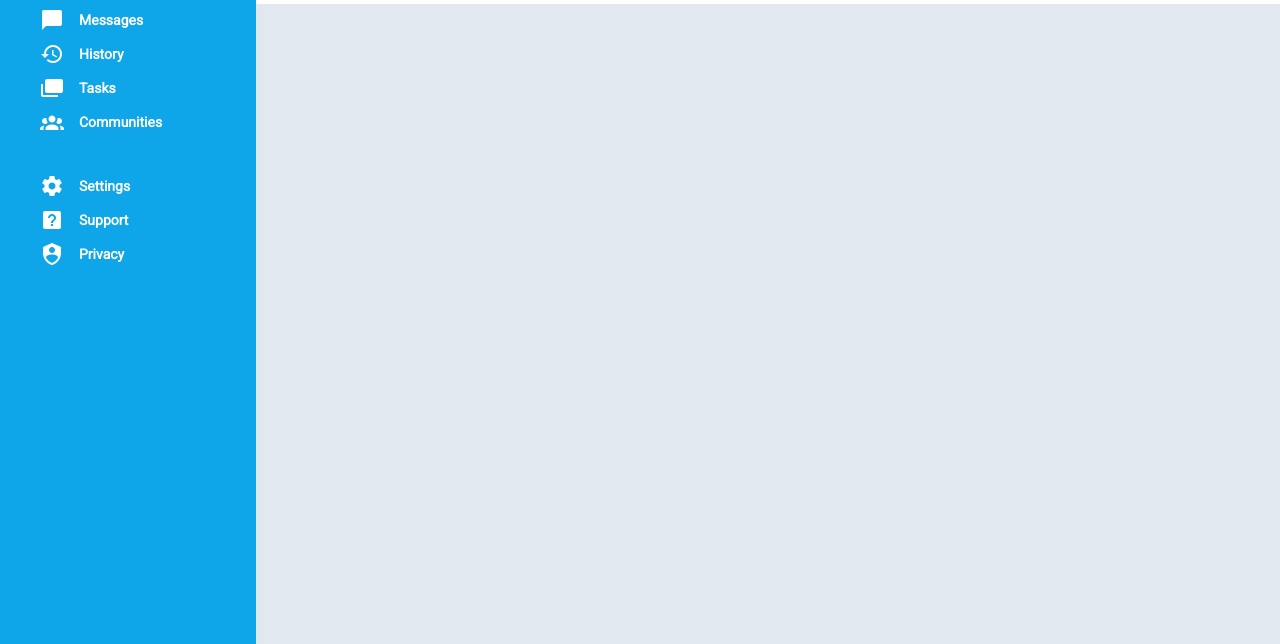
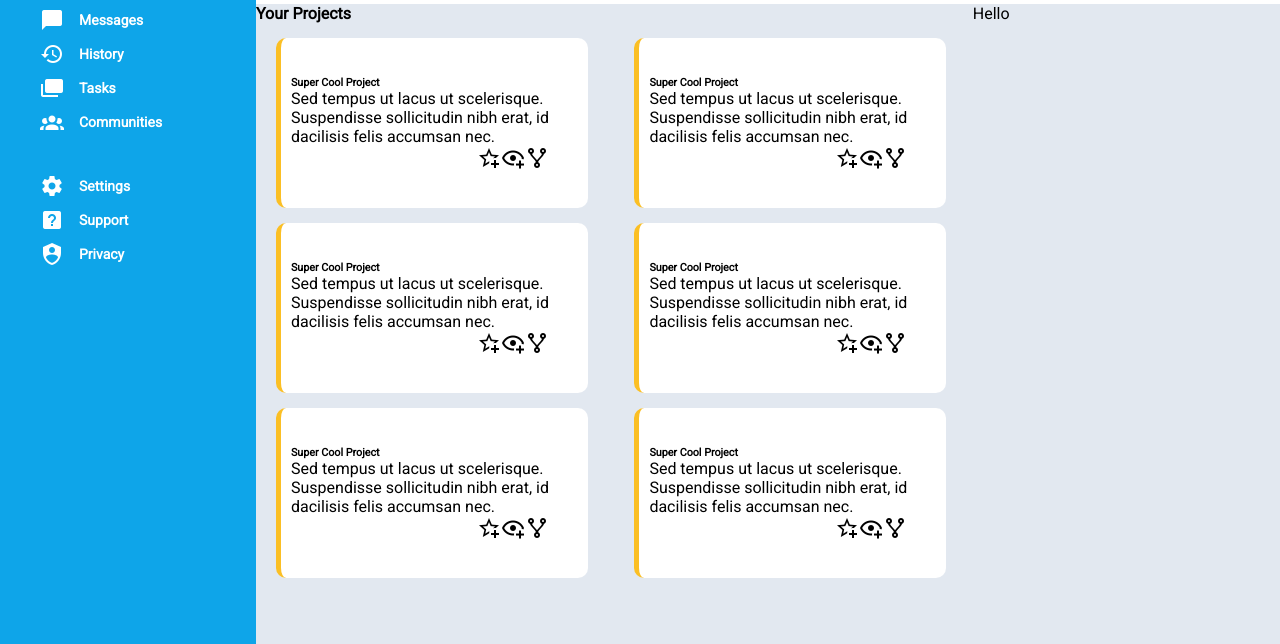
Before and after one commit to CarlosLeon0831/top-admin-dashboard-02, a plain HTML site: page index.html in a window 1280 px wide. Shown: the part 156-800 px from the top of the page. Drawn offline with Linux system fonts and the light colour scheme.

Commit message:
Set cards layout

```diff
--- a/index.html
+++ b/index.html
@@ -86,7 +86,96 @@
             </div>
           </div>
         </div>
-        <div class="content"></div>
+        <div class="content">
+          <div class="projects">
+            <h4>Your Projects</h4>
+            <div class="cards">
+              <div class="cards-left">
+                <div class="card">
+                  <h6>Super Cool Project</h6>
+                  <p>
+                    Sed tempus ut lacus ut scelerisque.<br>
+                    Suspendisse sollicitudin nibh erat, id <br>
+                    dacilisis felis accumsan nec.
+                  </p>
+                  <div class="icons">
+                    <img src="./images/star-plus-outline.png" alt="add to favorites" style="width:24px;height:24px">
+                    <img src="./images/eye-plus-outline.png" alt="add to watchlist" style="width:24px;height:24px">
+                    <img src="./images/source-fork.png" alt="fork" style="width:24px;height:24px">
+                  </div>
+                </div>
+                <div class="card">
+                  <h6>Super Cool Project</h6>
+                  <p>
+                    Sed tempus ut lacus ut scelerisque.<br>
+                    Suspendisse sollicitudin nibh erat, id <br>
+                    dacilisis felis accumsan nec.
+                  </p>
+                  <div class="icons">
+                    <img src="./images/star-plus-outline.png" alt="add to favorites" style="width:24px;height:24px">
+                    <img src="./images/eye-plus-outline.png" alt="add to watchlist" style="width:24px;height:24px">
+                    <img src="./images/source-fork.png" alt="fork" style="width:24px;height:24px">
+                  </div>
+                </div>
+                <div class="card">
+                  <h6>Super Cool Project</h6>
+                  <p>
+                    Sed tempus ut lacus ut scelerisque.<br>
+                    Suspendisse sollicitudin nibh erat, id <br>
+                    dacilisis felis accumsan nec.
+                  </p>
+                  <div class="icons">
+                    <img src="./images/star-plus-outline.png" alt="add to favorites" style="width:24px;height:24px">
+                    <img src="./images/eye-plus-outline.png" alt="add to watchlist" style="width:24px;height:24px">
+                    <img src="./images/source-fork.png" alt="fork" style="width:24px;height:24px">
+                  </div>
+                </div>
+              </div>
+              <div class="cards-right">
+                <div class="card">
+                  <h6>Super Cool Project</h6>
+                  <p>
+                    Sed tempus ut lacus ut scelerisque.<br>
+                    Suspendisse sollicitudin nibh erat, id <br>
+                    dacilisis felis accumsan nec.
+                  </p>
+                  <div class="icons">
+                    <img src="./images/star-plus-outline.png" alt="add to favorites" style="width:24px;height:24px">
+                    <img src="./images/eye-plus-outline.png" alt="add to watchlist" style="width:24px;height:24px">
+                    <img src="./images/source-fork.png" alt="fork" style="width:24px;height:24px">
+                  </div>
+                </div>
+                <div class="card">
+                  <h6>Super Cool Project</h6>
+                  <p>
+                    Sed tempus ut lacus ut scelerisque.<br>
+                    Suspendisse sollicitudin nibh erat, id <br>
+                    dacilisis felis accumsan nec.
+                  </p>
+                  <div class="icons">
+                    <img src="./images/star-plus-outline.png" alt="add to favorites" style="width:24px;height:24px">
+                    <img src="./images/eye-plus-outline.png" alt="add to watchlist" style="width:24px;height:24px">
+                    <img src="./images/source-fork.png" alt="fork" style="width:24px;height:24px">
+                  </div>
+                </div>
+                <div class="card">
+                  <h6>Super Cool Project</h6>
+                  <p>
+                    Sed tempus ut lacus ut scelerisque.<br>
+                    Suspendisse sollicitudin nibh erat, id <br>
+                    dacilisis felis accumsan nec.
+                  </p>
+                  <div class="icons">
+                    <img src="./images/star-plus-outline.png" alt="add to favorites" style="width:24px;height:24px">
+                    <img src="./images/eye-plus-outline.png" alt="add to watchlist" style="width:24px;height:24px">
+                    <img src="./images/source-fork.png" alt="fork" style="width:24px;height:24px">
+                  </div>
+                </div>
+              </div>
+            </div>
+          </div>
+          <div class="ann-trending">Hello</div>
+        </div>
       </div>
 
     </div>
--- a/style.css
+++ b/style.css
@@ -107,9 +107,40 @@
 
 .content {
   background-color: var(--content-bg);
+  display: grid;
+  grid-template-columns: 70% 30%;
+}
+
+.cards {
+    display: grid;
+    grid-template-columns: 50% 50%;
+}
+
+.card {
+    display: flex;
+    flex-direction: column;
+    justify-content: center;
+    align-items: flex-start;
+    background-color: white;
+    border-left: 5px solid var(--card-border);
+    border-radius: 10px;
+    width: 80%;
+    height: 150px;
+    margin: 15px 0;
+    margin-left: 20px;
+    padding: 10px;
+}
+
+.icons {
+    display: flex;
+    flex-direction: row;
+    justify-content: flex-end;
+    align-items: center;
+    width: 90%;
 }
 
 :root {
   --sidebar-bg: #0ea5e9;
   --content-bg: #e2e8f0;
+  --card-border: #fbbf24;
 }
```
